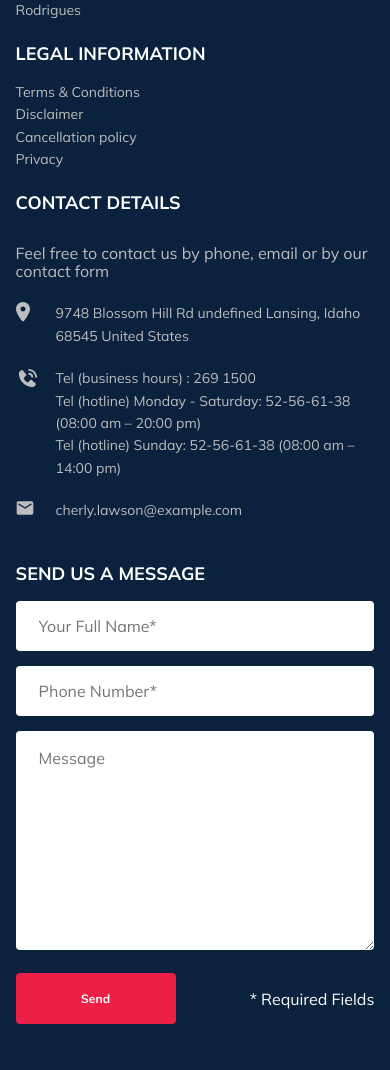
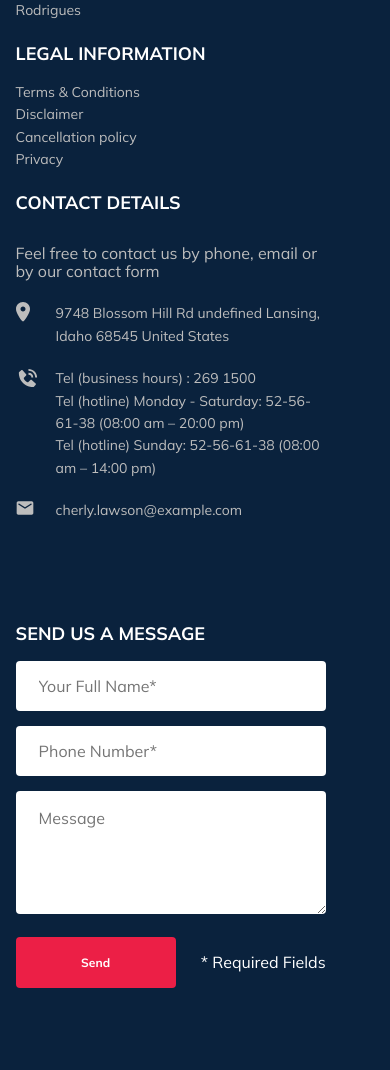
Before and after one commit to VladimirGra4evvv/tour-plan, a PHP site: page / in a window 390 px wide. Shown: the part 4080-5150 px from the top of the page. After the commit the page ends 5068 px from the top, so only its background shows below. Run offline with PHP 8.4, Linux system fonts and the light colour scheme.

Commit message:
fixed: bags footer media

```diff
--- a/css/style.css
+++ b/css/style.css
@@ -419,7 +419,7 @@ template {
   line-height: 18px;
 }
 
-.navbar-menu__item--mobile_visible {
+.navbar-menu__item--mobile--visible {
   display: none;
 }
 
@@ -1188,8 +1188,9 @@ template {
   display: -webkit-box;
   display: -ms-flexbox;
   display: flex;
-  -ms-flex-line-pack: start;
-      align-content: start;
+  -webkit-box-align: start;
+      -ms-flex-align: start;
+          align-items: start;
   -webkit-box-pack: center;
       -ms-flex-pack: center;
           justify-content: center;
@@ -1288,6 +1289,8 @@ template {
 }
 
 .footer__message {
+  width: 539px;
+  height: 123px;
   background-color: #fff;
   border-radius: 4px;
   padding: 18px 23px;
@@ -1316,7 +1319,24 @@ template {
   font-weight: bold;
   font-size: 12px;
   line-height: 15px;
-  color: #BDBDBD;
+  color: #E0E0E0;
+}
+
+.footer__info {
+  display: -webkit-box;
+  display: -ms-flexbox;
+  display: flex;
+  -webkit-box-orient: horizontal;
+  -webkit-box-direction: normal;
+      -ms-flex-direction: row;
+          flex-direction: row;
+}
+
+.footer__list {
+  -webkit-box-orient: horizontal;
+  -webkit-box-direction: normal;
+      -ms-flex-direction: row;
+          flex-direction: row;
 }
 
 @media (max-width: 1200px) {
@@ -1490,10 +1510,10 @@ template {
     right: 0;
     z-index: 99;
   }
-  .navbar__user--mobile_hidden, .navbar__search--mobile_hidden {
+  .navbar__user--mobile--hidden, .navbar__search--mobile--hidden {
     display: none;
   }
-  .navbar__user--mobile_visible, .navbar__search--mobile_visible {
+  .navbar__user--mobile--visible, .navbar__search--mobile--visible {
     display: -webkit-box;
     display: -ms-flexbox;
     display: flex;
@@ -1528,7 +1548,7 @@ template {
   .navbar-menu__item {
     margin-bottom: 20px;
   }
-  .navbar-menu__item--mobile_visible {
+  .navbar-menu__item--mobile--visible {
     display: block;
   }
   .menu-button {
@@ -1728,14 +1748,16 @@ template {
     grid-column: 1;
   }
   .footer__contact-details {
+    width: 310px;
     -ms-grid-row: 6;
     grid-row: 6;
     -ms-grid-column: 1;
     grid-column: 1;
   }
   .footer__contact-form {
-    -ms-grid-row: 7;
-    grid-row: 7;
+    width: 310px;
+    -ms-grid-row: 8;
+    grid-row: 8;
     -ms-grid-column: 1;
     grid-column: 1;
   }
--- a/index.html
+++ b/index.html
@@ -26,14 +26,14 @@
                    />
                </a>
 
-               <form action="#" class="search navbar__search navbar__search--mobile_hidden">
+               <form action="#" class="search navbar__search navbar__search--mobile--hidden">
                    <input type="text" class="search__input" placeholder="Search Location">
                    <button class="search__button">
                        <img src="img/search.svg" alt="Icon: search">
                    </button>
                </form>
 
-                <a href="#" class="user navbar__user navbar__user--mobile_hidden">
+                <a href="#" class="user navbar__user navbar__user--mobile--hidden">
                     <img
                         src="img/user-avatar.jpg"
                         alt="avatar: Nathan"
@@ -54,8 +54,8 @@
         <div class="navbar-bottom">
             <nav class="container">
                 <ul class="navbar-menu">
-                    <li class="navbar-menu__item navbar-menu__item--mobile_visible">
-                        <a href="#" class="user navbar__user navbar__user--mobile_visible">
+                    <li class="navbar-menu__item navbar-menu__item--mobile--visible">
+                        <a href="#" class="user navbar__user navbar__user--mobile--visible">
                             <img
                                 src="img/user-avatar.jpg"
                                 alt="avatar: Nathan"
@@ -65,8 +65,8 @@
                         </a>
                         <!-- /.user -->
                     </li>
-                    <li class="navbar-menu__item navbar-menu__item--mobile_visible">
-                        <form action="#" class="search navbar__search navbar__search--mobile_visible">
+                    <li class="navbar-menu__item navbar-menu__item--mobile--visible">
+                        <form action="#" class="search navbar__search navbar__search--mobile--visible">
                             <input type="text" class="search__input" placeholder="Search Location">
                             <button class="search__button">
                                 <img src="img/search.svg" alt="Icon: search">
@@ -510,7 +510,7 @@
                     </form>
                 </div>
                 <!-- <div class="footer__info">
-                    <ul class="footer_ul">
+                    <ul class="footer__list">
                         <li class="footer__item">
                             Disclaimer
                         </li>
--- a/sass/_media.sass
+++ b/sass/_media.sass
@@ -130,9 +130,9 @@
                 z-index: 99
         &__user, &__search
             &--mobile
-                &_hidden
+                &--hidden
                     display: none
-                &_visible
+                &--visible
                     display: flex
         &__user
             flex-direction: column
@@ -152,7 +152,7 @@
             &__item
                 margin-bottom: 20px
                 &--mobile
-                    &_visible
+                    &--visible
                         display: block
     .menu
         &-button
@@ -285,8 +285,10 @@
             grid-column: 1
         &__contact
             &-details
+                width: 310px
                 grid-row: 6
                 grid-column: 1
             &-form
-                grid-row: 7
+                width: 310px
+                grid-row: 8
                 grid-column: 1
--- a/sass/blocks/_footer.sass
+++ b/sass/blocks/_footer.sass
@@ -23,7 +23,7 @@
             justify-content: space-between
         &-network
             display: flex
-            align-content: start
+            align-items: start
             justify-content: center
             grid-row: 2 / 4
             grid-column: span 2
@@ -80,6 +80,8 @@
         margin-bottom: 15px
         flex-basis: 48%
     &__message
+        width: 539px
+        height: 123px
         background-color: #fff
         border-radius: 4px
         padding: 18px 23px
@@ -103,4 +105,4 @@
             font-weight: bold
             font-size: 12px
             line-height: 15px
-            color: $footer-text-color
+            color: #E0E0E0
--- a/sass/blocks/_header.sass
+++ b/sass/blocks/_header.sass
@@ -29,7 +29,7 @@
             line-height: 18px
         &__item
             &--mobile
-                &_visible
+                &--visible
                     display: none
     .logo
         width: 177px
```
Also changed, not shown: 1 other file.
